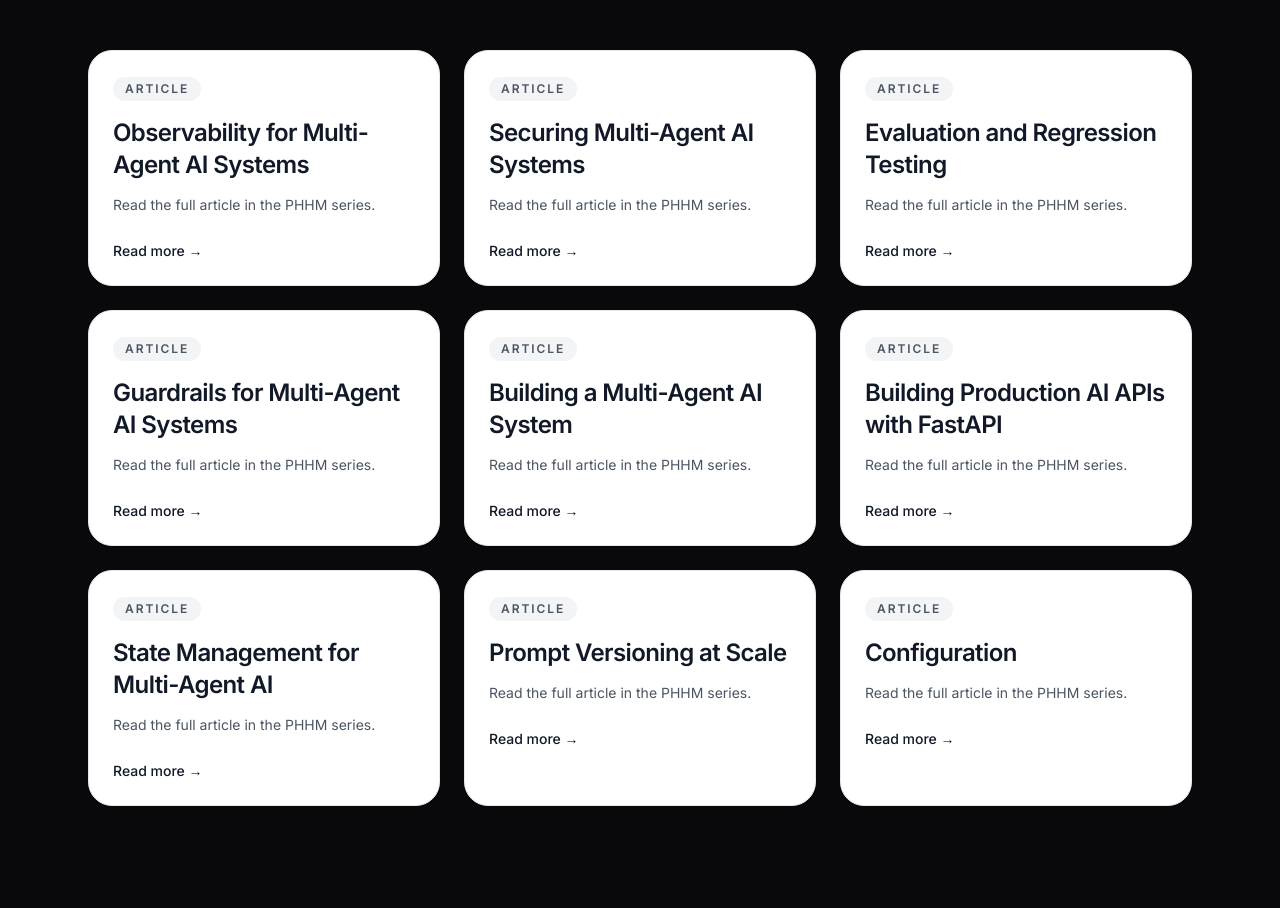
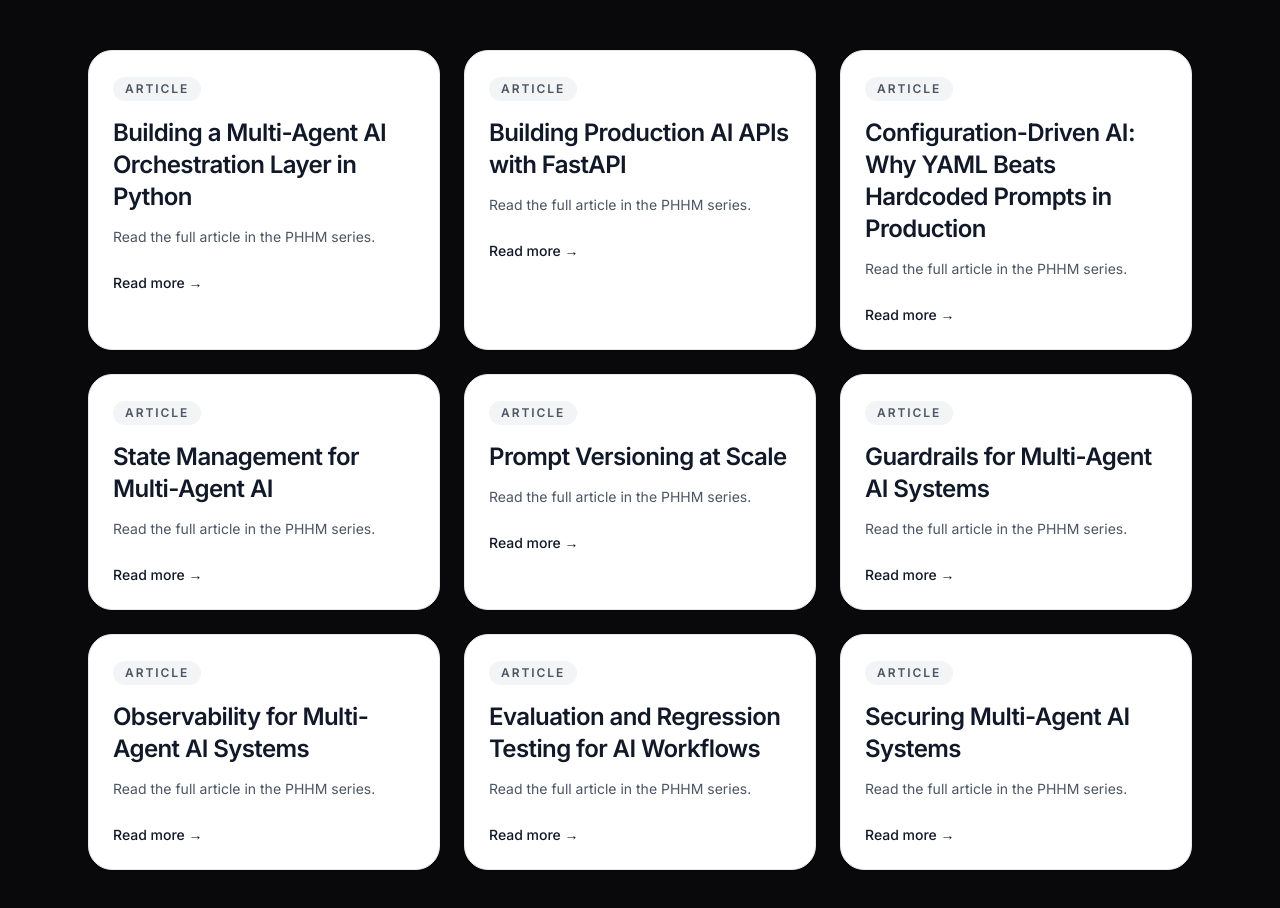
Before and after one commit to SamAde1203/samadeyemi-dev, a Next.js app: page /blog in a window 1280 px wide. Shown: the part 266-1174 px from the top of the page. Built offline with nearby package versions, Linux system fonts and the light colour scheme.

Commit message:
Blog index redesign, per-article SEO metadata, footer link fix

```diff
--- a/app/blog/architecture/page.tsx
+++ b/app/blog/architecture/page.tsx
@@ -1,2 +1,11 @@
-import ArchitectureArticle from '@/components/ArchitectureArticle';
-export default function Page() { return <ArchitectureArticle /> }
+import type { Metadata } from "next";
+import ArchitectureArticle from "@/components/ArchitectureArticle";
+
+export const metadata: Metadata = {
+  title: "Building a Multi-Agent AI Orchestration Layer in Python | PHHM Journal \u2014 Sam Adeyemi",
+  description: "Lessons from six collaborating agents: specialist agents, central orchestration, and shared workflow state that cut workflow time by 85% and errors by 73%.",
+};
+
+export default function Page() {
+  return <ArchitectureArticle />;
+}
--- a/app/blog/configuration/page.tsx
+++ b/app/blog/configuration/page.tsx
@@ -1,2 +1,11 @@
-import ConfigurationArticle from '@/components/ConfigurationArticle';
-export default function Page() { return <ConfigurationArticle /> }
+import type { Metadata } from "next";
+import ConfigurationArticle from "@/components/ConfigurationArticle";
+
+export const metadata: Metadata = {
+  title: "Configuration-Driven AI: Why YAML Beats Hardcoded Prompts in Production | PHHM Journal \u2014 Sam Adeyemi",
+  description: "How PHHM adds new agents, models, prompts, and workflows without rewriting application code.",
+};
+
+export default function Page() {
+  return <ConfigurationArticle />;
+}
--- a/app/blog/evaluation/page.tsx
+++ b/app/blog/evaluation/page.tsx
@@ -1,2 +1,11 @@
-import EvaluationArticle from '@/components/EvaluationArticle';
-export default function Page() { return <EvaluationArticle /> }
+import type { Metadata } from "next";
+import EvaluationArticle from "@/components/EvaluationArticle";
+
+export const metadata: Metadata = {
+  title: "Evaluation and Regression Testing for AI Workflows | PHHM Journal \u2014 Sam Adeyemi",
+  description: "Golden datasets, behavioral assertions, and CI/CD evaluation gates that prove the workflow still works before every deploy.",
+};
+
+export default function Page() {
+  return <EvaluationArticle />;
+}
--- a/app/blog/fastapi/page.tsx
+++ b/app/blog/fastapi/page.tsx
@@ -1,2 +1,11 @@
-import FastAPIArticle from '@/components/FastAPIArticle';
-export default function Page() { return <FastAPIArticle /> }
+import type { Metadata } from "next";
+import FastAPIArticle from "@/components/FastAPIArticle";
+
+export const metadata: Metadata = {
+  title: "Building Production AI APIs with FastAPI | PHHM Journal \u2014 Sam Adeyemi",
+  description: "Why AI APIs are orchestration, not CRUD: a single workflow endpoint, Pydantic validation at the boundary, and a thin FastAPI layer.",
+};
+
+export default function Page() {
+  return <FastAPIArticle />;
+}
--- a/app/blog/guardrails/page.tsx
+++ b/app/blog/guardrails/page.tsx
@@ -1,2 +1,11 @@
-import GuardrailsArticle from '@/components/GuardrailsArticle';
-export default function Page() { return <GuardrailsArticle /> }
+import type { Metadata } from "next";
+import GuardrailsArticle from "@/components/GuardrailsArticle";
+
+export const metadata: Metadata = {
+  title: "Guardrails for Multi-Agent AI Systems | PHHM Journal \u2014 Sam Adeyemi",
+  description: "Treat every AI response as untrusted input: schema validation, business rules, and recovery paths that contain failures.",
+};
+
+export default function Page() {
+  return <GuardrailsArticle />;
+}
--- a/app/blog/observability/page.tsx
+++ b/app/blog/observability/page.tsx
@@ -1,2 +1,11 @@
-import ObservabilityArticle from '@/components/ObservabilityArticle';
-export default function Page() { return <ObservabilityArticle /> }
+import type { Metadata } from "next";
+import ObservabilityArticle from "@/components/ObservabilityArticle";
+
+export const metadata: Metadata = {
+  title: "Observability for Multi-Agent AI Systems | PHHM Journal — Sam Adeyemi",
+  description: "You can't debug what you can't see: correlation IDs, structured logs, distributed traces, metrics, and audit trails.",
+};
+
+export default function Page() {
+  return <ObservabilityArticle />;
+}
--- a/app/blog/prompt-versioning/page.tsx
+++ b/app/blog/prompt-versioning/page.tsx
@@ -1,2 +1,11 @@
-import PromptVersioningArticle from '@/components/PromptVersioningArticle';
-export default function Page() { return <PromptVersioningArticle /> }
+import type { Metadata } from "next";
+import PromptVersioningArticle from "@/components/PromptVersioningArticle";
+
+export const metadata: Metadata = {
+  title: "Prompt Versioning at Scale | PHHM Journal \u2014 Sam Adeyemi",
+  description: "Prompts as deployable software assets: semantic versions, workflow mapping, regression tests, and boring rollbacks.",
+};
+
+export default function Page() {
+  return <PromptVersioningArticle />;
+}
--- a/app/blog/security/page.tsx
+++ b/app/blog/security/page.tsx
@@ -1,2 +1,11 @@
-import SecurityArticle from '@/components/SecurityArticle';
-export default function Page() { return <SecurityArticle /> }
+import type { Metadata } from "next";
+import SecurityArticle from "@/components/SecurityArticle";
+
+export const metadata: Metadata = {
+  title: "Securing Multi-Agent AI Systems | PHHM Journal \u2014 Sam Adeyemi",
+  description: "Prompt injection isn't the root problem \u2014 trust boundaries are. The model never decides what the platform does.",
+};
+
+export default function Page() {
+  return <SecurityArticle />;
+}
--- a/app/blog/state-management/page.tsx
+++ b/app/blog/state-management/page.tsx
@@ -1,2 +1,11 @@
-import StateManagementArticle from '@/components/StateManagementArticle';
-export default function Page() { return <StateManagementArticle /> }
+import type { Metadata } from "next";
+import StateManagementArticle from "@/components/StateManagementArticle";
+
+export const metadata: Metadata = {
+  title: "State Management for Multi-Agent AI | PHHM Journal \u2014 Sam Adeyemi",
+  description: "Workflow state is not shared memory: structured, execution-owned context that survives retries and agent handoffs.",
+};
+
+export default function Page() {
+  return <StateManagementArticle />;
+}
--- a/components/ArticleShell.tsx
+++ b/components/ArticleShell.tsx
@@ -334,10 +334,10 @@ export default function ArticleShell({ article }: { article: ArticleData }) {
                 Read next
               </a>
               <a
-                href="/blog/categories"
+                href="/#projects"
                 className="rounded-full border border-[var(--line)] px-5 py-3 text-sm font-semibold"
               >
-                Browse categories
+                View my work
               </a>
             </div>
           </div>
--- a/components/ObservabilityArticle.tsx
+++ b/components/ObservabilityArticle.tsx
@@ -1680,10 +1680,10 @@ Identify Root Cause`}
               Read next
             </a>
             <a
-              href="/blog/categories"
+              href="/#projects"
               className="rounded-full border border-[var(--line)] px-5 py-3 text-sm font-semibold"
             >
-              Browse categories
+              View my work
             </a>
           </div>
         </Article>
--- a/data/articles.ts
+++ b/data/articles.ts
@@ -1,11 +1,92 @@
-export const articles = [
-  {slug:'observability', title:'Observability for Multi-Agent AI Systems'},
-  {slug:'security', title:'Securing Multi-Agent AI Systems'},
-  {slug:'evaluation', title:'Evaluation and Regression Testing'},
-  {slug:'guardrails', title:'Guardrails for Multi-Agent AI Systems'},
-  {slug:'architecture', title:'Building a Multi-Agent AI System'},
-  {slug:'fastapi', title:'Building Production AI APIs with FastAPI'},
-  {slug:'state-management', title:'State Management for Multi-Agent AI'},
-  {slug:'prompt-versioning', title:'Prompt Versioning at Scale'},
-  {slug:'configuration', title:'Configuration'},
+export type ArticleMeta = {
+  slug: string;
+  part: number;
+  title: string;
+  focus: string;
+  readTime: string;
+  description: string;
+};
+
+export const articles: ArticleMeta[] = [
+  {
+    slug: "architecture",
+    part: 1,
+    title: "Building a Multi-Agent AI Orchestration Layer in Python",
+    focus: "Architecture",
+    readTime: "20 min",
+    description:
+      "Lessons from six collaborating agents — how PHHM reduced workflow time by 85% and errors by 73% with specialist agents, central orchestration, and shared workflow state.",
+  },
+  {
+    slug: "fastapi",
+    part: 2,
+    title: "Building Production AI APIs with FastAPI",
+    focus: "Production APIs",
+    readTime: "14 min",
+    description:
+      "Why AI APIs are orchestration, not CRUD — a single workflow endpoint, Pydantic validation at the boundary, and keeping FastAPI thin while the orchestrator does the thinking.",
+  },
+  {
+    slug: "configuration",
+    part: 3,
+    title: "Configuration-Driven AI: Why YAML Beats Hardcoded Prompts in Production",
+    focus: "Configuration",
+    readTime: "8 min",
+    description:
+      "How PHHM adds new agents, models, prompts, and workflows without rewriting application code — configuration changes behavior, not code structure.",
+  },
+  {
+    slug: "state-management",
+    part: 4,
+    title: "State Management for Multi-Agent AI",
+    focus: "State",
+    readTime: "14 min",
+    description:
+      "Workflow state is not shared memory. Every execution owns structured context that survives retries and agent handoffs, so the platform behaves like one system.",
+  },
+  {
+    slug: "prompt-versioning",
+    part: 5,
+    title: "Prompt Versioning at Scale",
+    focus: "Prompt Versioning",
+    readTime: "15 min",
+    description:
+      "Prompts are deployable software assets — semantic versions, workflow mapping, regression tests, and rollbacks that make prompt changes boring instead of risky.",
+  },
+  {
+    slug: "guardrails",
+    part: 6,
+    title: "Guardrails for Multi-Agent AI Systems",
+    focus: "Guardrails",
+    readTime: "10 min",
+    description:
+      "Treat every AI response as untrusted input. Schema validation protects the software, business rules protect the meaning, and recovery paths keep failures contained.",
+  },
+  {
+    slug: "observability",
+    part: 7,
+    title: "Observability for Multi-Agent AI Systems",
+    focus: "Observability",
+    readTime: "14 min",
+    description:
+      "You can't debug what you can't see — correlation IDs, structured logs, distributed traces, workflow metrics, and audit trails that make AI systems explain themselves.",
+  },
+  {
+    slug: "evaluation",
+    part: 8,
+    title: "Evaluation and Regression Testing for AI Workflows",
+    focus: "Evaluation",
+    readTime: "12 min",
+    description:
+      "Stop testing prompts in isolation. Golden datasets, behavioral assertions, and CI/CD evaluation gates that prove the workflow still works before every deploy.",
+  },
+  {
+    slug: "security",
+    part: 9,
+    title: "Securing Multi-Agent AI Systems",
+    focus: "Security",
+    readTime: "10 min",
+    description:
+      "Prompt injection isn't the root problem — trust boundaries are. Why the model sits outside the trusted core and never decides what the platform does.",
+  },
 ];
```
Also changed, not shown: 1 other file (tests, documents, lock files or other folders).
